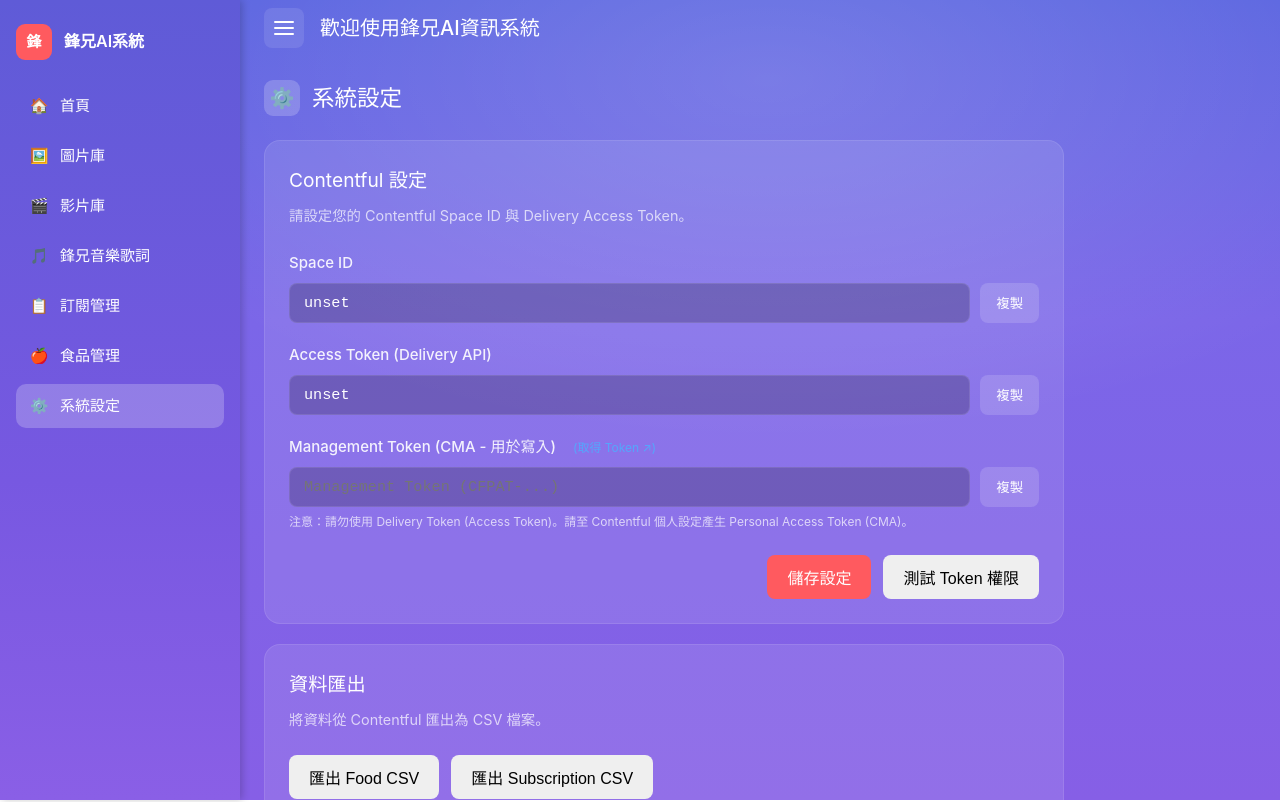
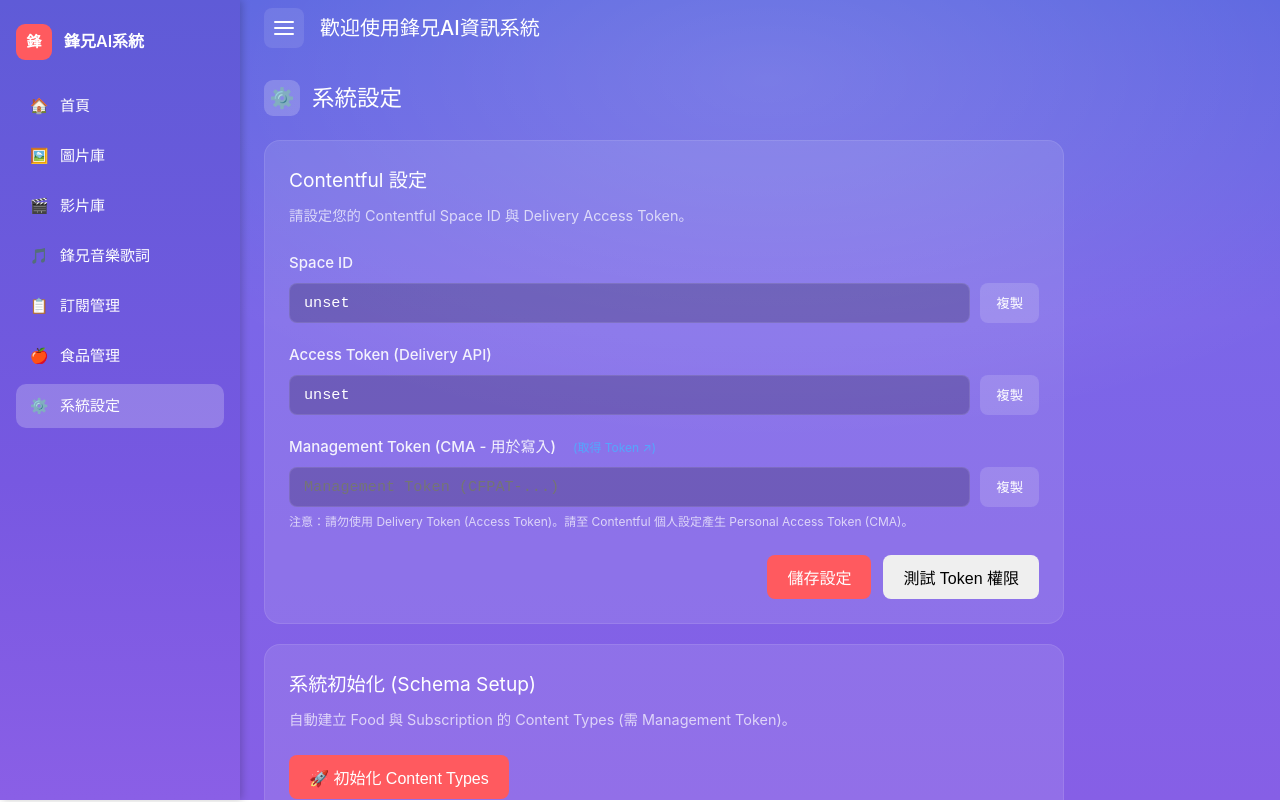
Before and after one commit to goldshoot0720/vuetraecontentful20260108, a Vue app: page /settings in a window 1280 px wide. Shown: the top 802 px of the page. Built offline with nearby package versions, Linux system fonts and the light colour scheme; no server answers.

Commit message:
Implement Contentful schema initialization for Food and Subscription

```diff
--- a/src/views/SettingsView.vue
+++ b/src/views/SettingsView.vue
@@ -40,6 +40,18 @@
           <button class="btn" @click="testManagementToken">測試 Token 權限</button>
         </div>
         <div v-if="managementTestStatus" class="status-log">{{ managementTestStatus }}</div>
+      </div>
+
+      <div class="card" style="margin-top: 20px;">
+        <h3>系統初始化 (Schema Setup)</h3>
+        <p class="desc">自動建立 Food 與 Subscription 的 Content Types (需 Management Token)。</p>
+
+        <div class="actions start">
+          <button class="btn primary" @click="initializeContentTypes">🚀 初始化 Content Types</button>
+        </div>
+        <div v-if="initStatus" class="status-log">
+          {{ initStatus }}
+        </div>
       </div>
 
       <div class="card" style="margin-top: 20px;">
@@ -87,6 +99,7 @@ const spaceId = ref('');
 const accessToken = ref('');
 const managementToken = ref('');
 const managementTestStatus = ref('');
+const initStatus = ref('');
 const importStatus = ref('');
 const importInput = ref(null);
 
@@ -151,6 +164,72 @@ const testManagementToken = async () => {
       return;
     }
     managementTestStatus.value = `測試失敗：${error?.message || 'Unknown error'}`;
+  }
+};
+
+const initializeContentTypes = async () => {
+  if (!managementToken.value.trim()) {
+    initStatus.value = '請先輸入 Management Token。';
+    return;
+  }
+
+  initStatus.value = '正在連線 Contentful Management API...';
+  const cma = createClient({ accessToken: managementToken.value.trim() });
+
+  try {
+    const space = await cma.getSpace(spaceId.value.trim());
+    const environment = await space.getEnvironment('master');
+
+    // Define Food Content Type
+    initStatus.value = '正在檢查/建立 Food Content Type...';
+    let foodType;
+    try {
+      foodType = await environment.getContentType('food');
+      initStatus.value += '\nFood Content Type 已存在，跳過建立。';
+    } catch (e) {
+      foodType = await environment.createContentTypeWithId('food', {
+        name: 'Food',
+        fields: [
+          { id: 'name', name: 'Name', type: 'Symbol', required: true },
+          { id: 'amount', name: 'Amount', type: 'Integer' },
+          { id: 'todate', name: 'To Date', type: 'Date' },
+          { id: 'photo', name: 'Photo', type: 'Link', linkType: 'Asset' },
+          { id: 'price', name: 'Price', type: 'Integer' },
+          { id: 'shop', name: 'Shop', type: 'Symbol' },
+          { id: 'photoHash', name: 'Photo Hash', type: 'Symbol' }
+        ]
+      });
+      await foodType.publish();
+      initStatus.value += '\nFood Content Type 建立並發布成功！';
+    }
+
+    // Define Subscription Content Type
+    initStatus.value += '\n正在檢查/建立 Subscription Content Type...';
+    let subType;
+    try {
+      subType = await environment.getContentType('subscription');
+      initStatus.value += '\nSubscription Content Type 已存在，跳過建立。';
+    } catch (e) {
+      subType = await environment.createContentTypeWithId('subscription', {
+        name: 'Subscription',
+        fields: [
+          { id: 'name', name: 'Name', type: 'Symbol', required: true },
+          { id: 'price', name: 'Price', type: 'Integer' },
+          { id: 'nextdate', name: 'Next Date', type: 'Date' },
+          { id: 'site', name: 'Site', type: 'Symbol' },
+          { id: 'note', name: 'Note', type: 'RichText' },
+          { id: 'account', name: 'Account', type: 'Symbol' }
+        ]
+      });
+      await subType.publish();
+      initStatus.value += '\nSubscription Content Type 建立並發布成功！';
+    }
+
+    initStatus.value += '\n\n全部初始化完成！';
+
+  } catch (error) {
+    console.error('Initialization error:', error);
+    initStatus.value = `初始化失敗：${error.message}`;
   }
 };
 
```
